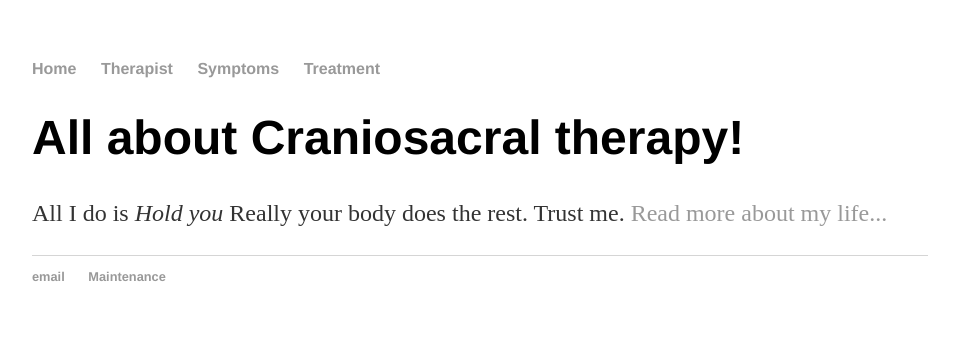
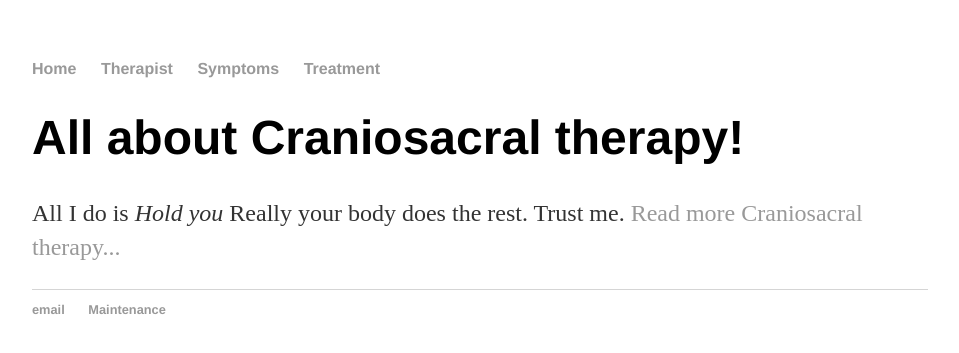
Before and after one commit to craniodeb/craniodeb.github.io, a Jekyll site: the page built from treatment.html, in a window 1280 px wide. Shown: the top 353 px of the page, without its empty margins (160-1119 px from the left). Built offline with Jekyll 4.4.1, drawn with Linux system fonts in a browser that asks for light colours.

Commit message:
Update treatment.html

```diff
--- a/treatment.html
+++ b/treatment.html
@@ -5,5 +5,5 @@ title : Debra Gardelli, Lovely Therapist
 
 <div class="blurb">
       <h1>All about Craniosacral therapy!</h1>
-      <p>All I do is <em>Hold you</em> Really your body does the rest. Trust me. <a href="/about">Read more about my life...</a></p>
+      <p>All I do is <em>Hold you</em> Really your body does the rest. Trust me. <a href="http://www.cranial.org.za">Read more Craniosacral therapy...</a></p>
 </div><!-- /.blurb -->
```
